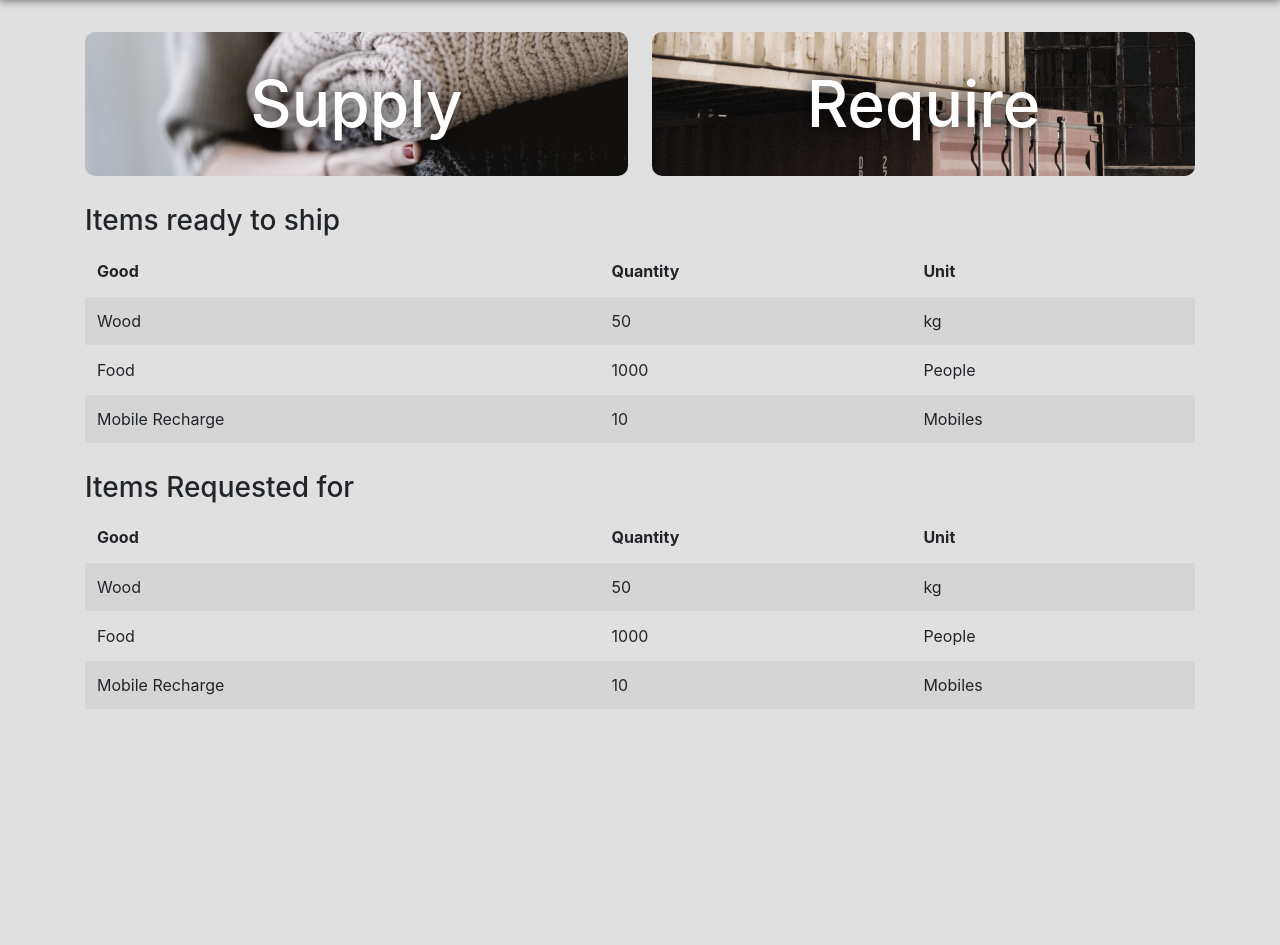
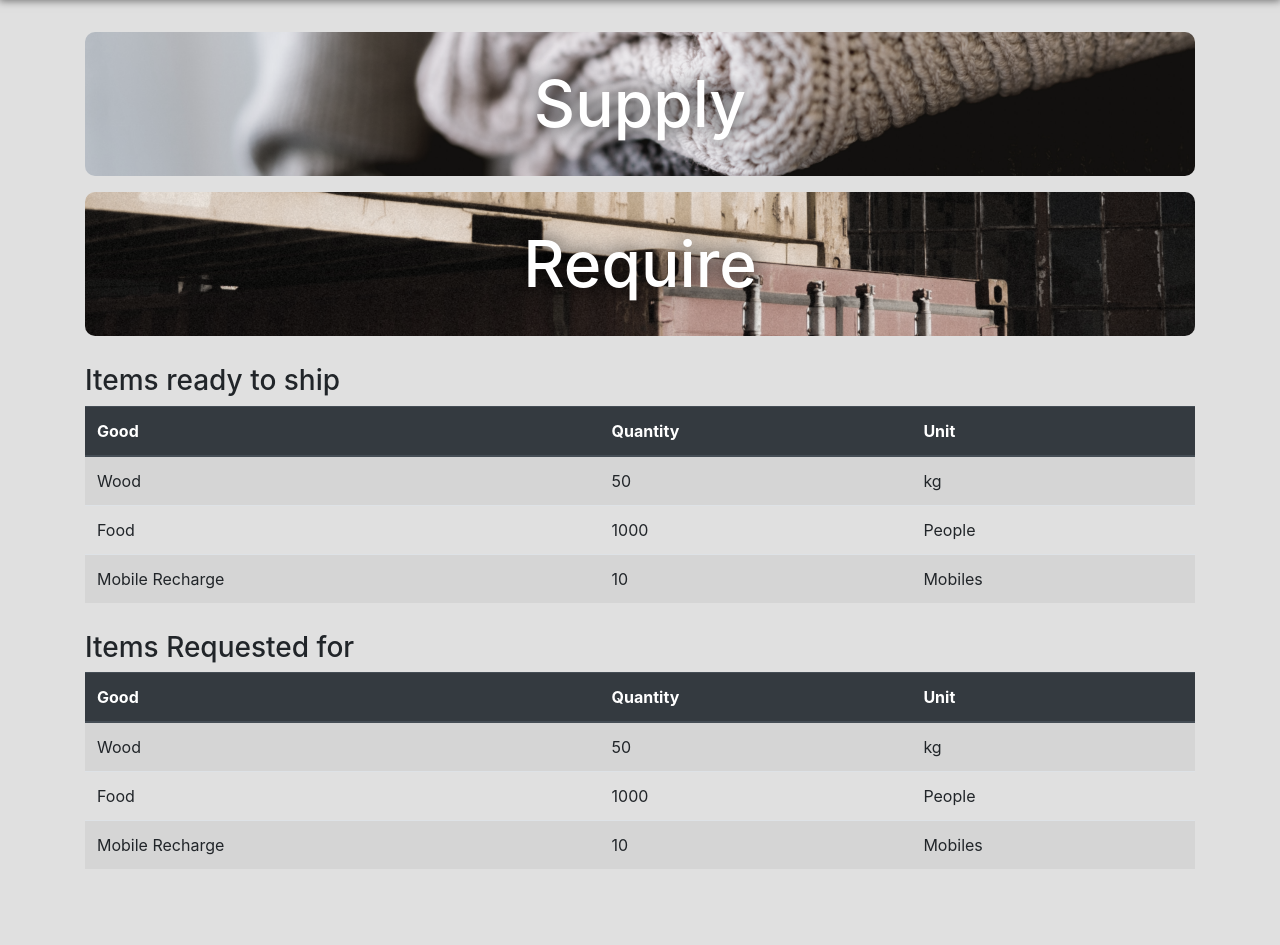
Before and after one commit to madhaven/SARM, a PHP site: page /home.html in a window 1280 px wide. Shown: the part 48-993 px from the top of the page. Run offline with PHP 8.4, Linux system fonts and the light colour scheme.

Commit message:
Add files via upload

```diff
--- a/home.html
+++ b/home.html
@@ -15,13 +15,13 @@
 
     <div class="maindiv homemain">
         <div class="grid container">
-            <div class="gridbox"><div>Supply</div></div>
-            <div class="gridbox"><div>Require</div></div>
+            <div class="gridbox col-sm-12" onclick="window.location='supply.html';"><div>Supply</div></div>
+            <div class="gridbox col-sm-12" onclick="window.location='request.html';"><div>Require</div></div>
         </div>
         <div class='container'>
           <h3>Items ready to ship</h3>
-          <table class='table table-striped table-hover table-'>
-            <thead>
+          <table class='table table-striped table-hover'>
+            <thead class="thead-dark">
               <th>Good</th>
               <th>Quantity</th>
               <th>Unit</th>
@@ -33,8 +33,8 @@
             </tbody>
           </table>
           <h3>Items Requested for</h3>
-          <table class='table table-striped table-hover table-'>
-            <thead>
+          <table class='table table-striped table-hover'>
+            <thead class="thead-dark">
               <th>Good</th>
               <th>Quantity</th>
               <th>Unit</th>
--- a/signin.html
+++ b/signin.html
@@ -12,7 +12,7 @@
             <center>
                 <div class="signinpanel shad">
                     <h3 class="signinheadmarg">SARM | Sign In</h3>
-                    <form action="home.html" method="post">
+                    <form action="home.html" method="get">
                         <input type="text" placeholder="Username" class="form-control form-group">
                         <input type="password" placeholder="Password" class="form-control form-group">
                         <input type="submit" value="Sign In" class="form-control form-group but">
--- a/style.css
+++ b/style.css
@@ -5,6 +5,28 @@
     --coltop:white;
     --colshadow:rgba(0,0,0,0.5)
 }
+/* width */
+::-webkit-scrollbar {
+    width:10px;
+}
+/* Track */
+::-webkit-scrollbar-track {
+    background: transparent;
+}
+
+/* Handle */
+::-webkit-scrollbar-thumb {
+    background: var(--colbg);
+    padding:5px;
+    margin:5px;
+    border:1px solid var(--colinputhover);
+}
+
+/* Handle on hover */
+::-webkit-scrollbar-thumb:hover {
+    background: var(--colinputhover);
+}
+
 *{
     transition:0.5s ease-out;
 }
@@ -13,14 +35,16 @@ a:hover{
 }
 .maindiv{
     width:100vw;
-    height:100vh;
+    height:100%;
+    min-height: 100vh;
     background-color: var(--colbg);
     position:fixed;
     z-index: -10;
     transition:none;
+    overflow: auto;
 }
 .homemain{
-    padding-top:2em
+    padding-top:2em;
 }
 .shad{
     box-shadow:0 0 8px 1px var(--colshadow);
@@ -74,11 +98,11 @@ input{
 }
 .grid{
     display:grid;
-    grid-template-columns:1fr 1fr;
-    grid-gap:1.5em;
+    grid-gap:1em;
     grid-auto-rows: minmax(2em, auto);
 }
 .gridbox{
+    float:left;
     background-color: var(--coltop);
     /* border:1px solid black; */
     background-position: center;
@@ -114,3 +138,6 @@ input{
 h3{
   margin-top:1em;
 }
+tr{
+    cursor: pointer;
+}
```
